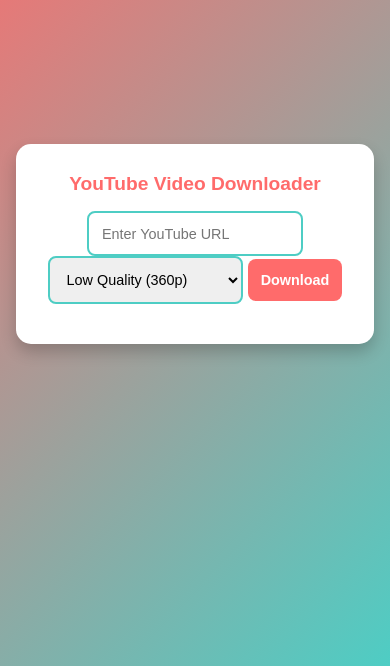
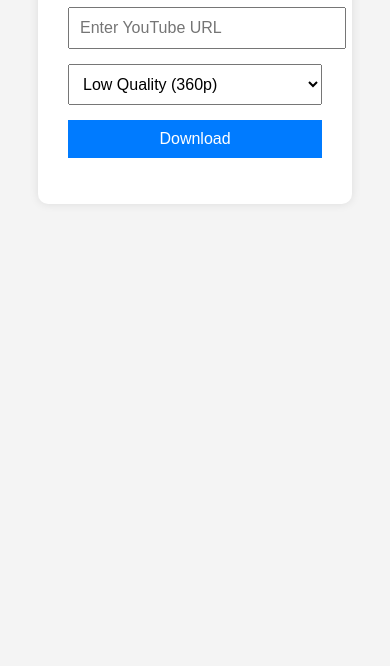
Before and after one commit to Surendar2697/youtube-downloader-fe, a plain HTML site: page index.html in a window 390 px wide. Shown: the part 178-844 px from the top of the page. Drawn offline with Linux system fonts and the light colour scheme.

Commit message:
Update styles.css

```diff
--- a/assets/css/styles.css
+++ b/assets/css/styles.css
@@ -1,93 +1,34 @@
 body {
-    font-family: 'Arial', sans-serif;
-    background: linear-gradient(135deg, #ff6b6b, #4ecdc4);
-    display: flex;
-    justify-content: center;
-    align-items: center;
-    min-height: 100vh;
-    margin: 0;
-    color: #333;
+  font-family: Arial, sans-serif;
+  background-color: #f4f4f4;
+  padding: 30px;
+  text-align: center;
 }
 
 .container {
-    background: white;
-    padding: 2rem;
-    border-radius: 15px;
-    box-shadow: 0 8px 16px rgba(0, 0, 0, 0.2);
-    width: 90%;
-    max-width: 600px;
-    text-align: center;
-}
-
-h1 {
-    color: #ff6b6b;
-    margin-bottom: 1rem;
-    font-size: 2rem;
-}
-
-p {
-    color: #555;
-    margin-bottom: 1.5rem;
-}
-
-form {
-    display: flex;
-    flex-direction: column;
-    gap: 1rem;
+  max-width: 500px;
+  margin: auto;
+  padding: 30px;
+  background-color: white;
+  border-radius: 10px;
+  box-shadow: 0 0 10px rgba(0, 0, 0, 0.1);
 }
 
 input, select, button {
-    padding: 0.8rem;
-    border: 2px solid #4ecdc4;
-    border-radius: 8px;
-    font-size: 1rem;
-    transition: border-color 0.3s, transform 0.2s;
-}
-
-input:focus, select:focus {
-    outline: none;
-    border-color: #ff6b6b;
-    transform: scale(1.02);
+  display: block;
+  width: 100%;
+  margin: 15px 0;
+  padding: 10px;
+  font-size: 16px;
 }
 
 button {
-    background: #ff6b6b;
-    color: white;
-    border: none;
-    cursor: pointer;
-    font-weight: bold;
+  background-color: #007bff;
+  color: white;
+  border: none;
+  cursor: pointer;
 }
 
 button:hover {
-    background: #ff8787;
-    transform: scale(1.05);
+  background-color: #0056b3;
 }
-
-#status {
-    margin-top: 1.5rem;
-    font-size: 1rem;
-    color: #333;
-}
-
-/* Responsive design */
-@media (max-width: 600px) {
-    .container {
-        padding: 1.5rem;
-        margin: 1rem;
-    }
-    h1 {
-        font-size: 1.5rem;
-    }
-    input, select, button {
-        font-size: 0.9rem;
-    }
-}
-
-@media (max-width: 400px) {
-    .container {
-        padding: 1rem;
-    }
-    h1 {
-        font-size: 1.2rem;
-    }
-}
```
